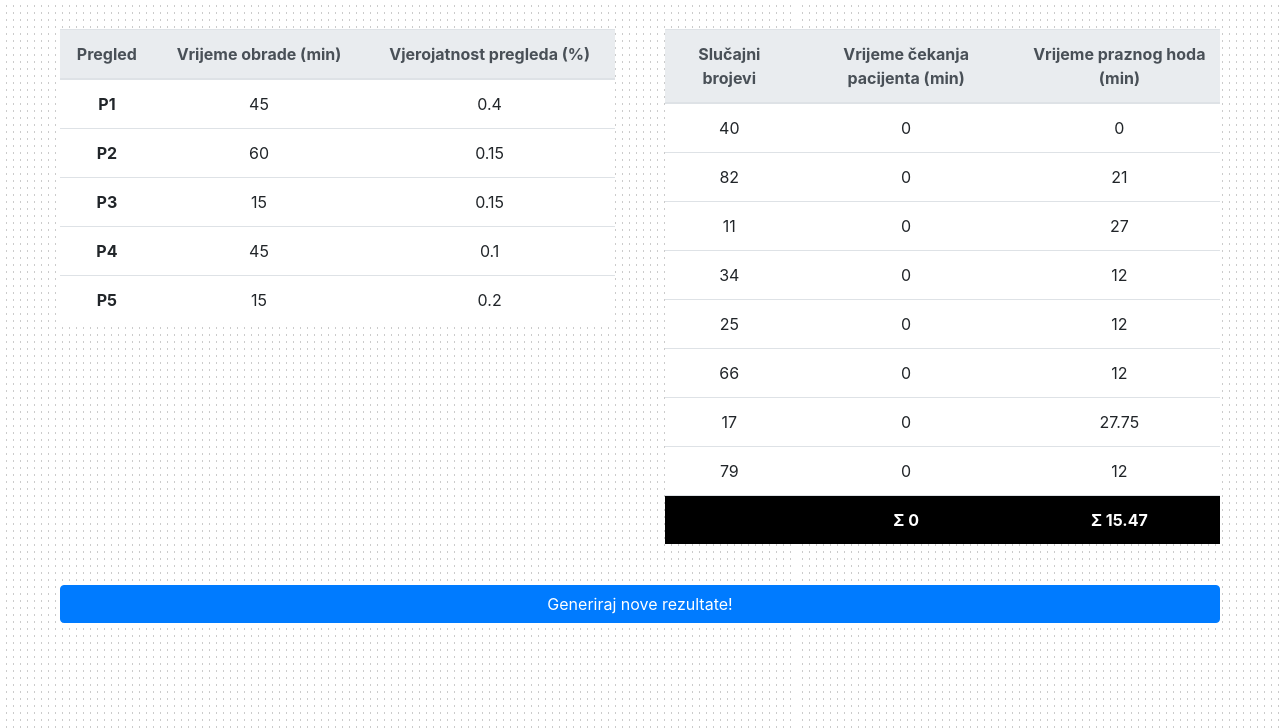
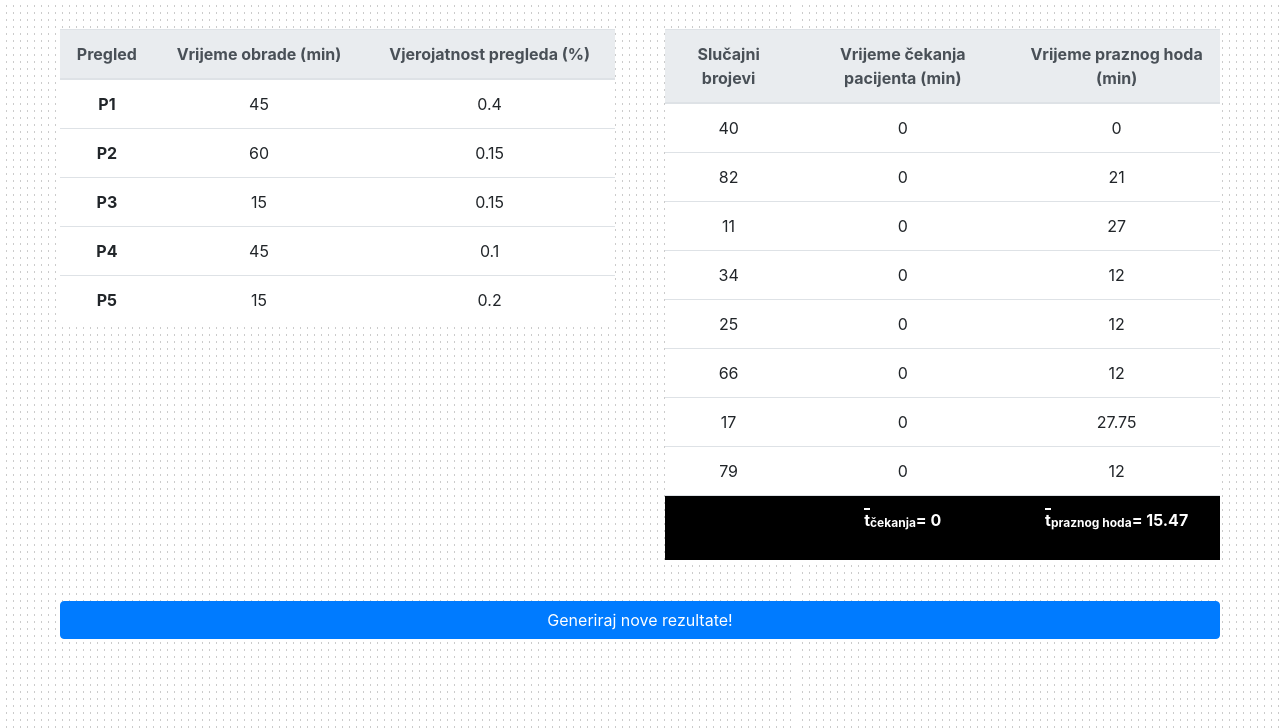
Before and after one commit to frubes05/Monte-Carlo-Simulation-WebApp, a website: page index.html in a window 1280 px wide. Shown: the part 72-800 px from the top of the page. Drawn offline with nearby package versions, Linux system fonts and the light colour scheme.

Commit message:
Changed sum to mean of times

```diff
--- a/index.js
+++ b/index.js
@@ -156,8 +156,24 @@ class MonteCarloSimulation {
     tfoot.innerHTML = `
     <tr>
       <td></td>
-      <td>&Sigma; ${this.meanOver30}</td>
-      <td>&Sigma; ${this.meanEmptyWalk.toFixed(2)}</td>
+      <td class="results">
+        <div class="results__div">
+        <p class="text">
+          <span>t</span>
+          <sub>čekanja</sub>
+          <span> = ${this.meanOver30} </span>
+        </p>
+        </div>
+      </td>
+      <td class="results">
+        <div class="results__div">
+        <p class="text">
+          <span>t</span>
+          <sub>praznog hoda</sub>
+          <span> = ${this.meanEmptyWalk.toFixed(2)}</span>
+        </p>
+        </div>
+      </td>
     </tr>`;
     tfoot.classList.add("tfoot");
     table.appendChild(tfoot);
--- a/styles.css
+++ b/styles.css
@@ -60,6 +60,33 @@ h1 {
     justify-content: center;
 }
 
+.text {
+    position: relative;
+    display: flex;
+    align-items: center;
+    width: fit-content;
+}
+
+.text::before {
+    content: "";
+    display: block;
+    position: absolute;
+    top: 0;
+    height: 2px;
+    width: 2px;
+    background-color: white;
+    width: 6px;
+}
+
+.results {
+    height: 100%;
+}
+
+.results__div {
+    display: flex;
+    justify-content: center;
+}
+
 .spinners {
     display: none;
 }
```
